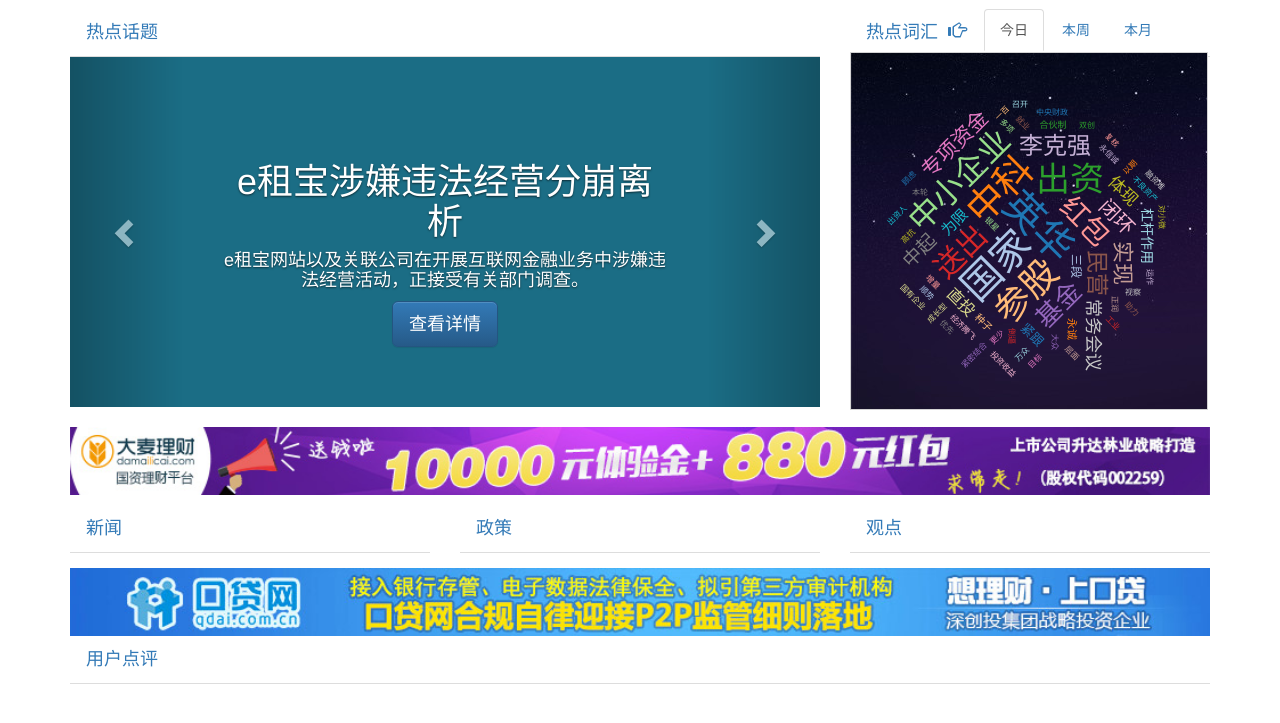
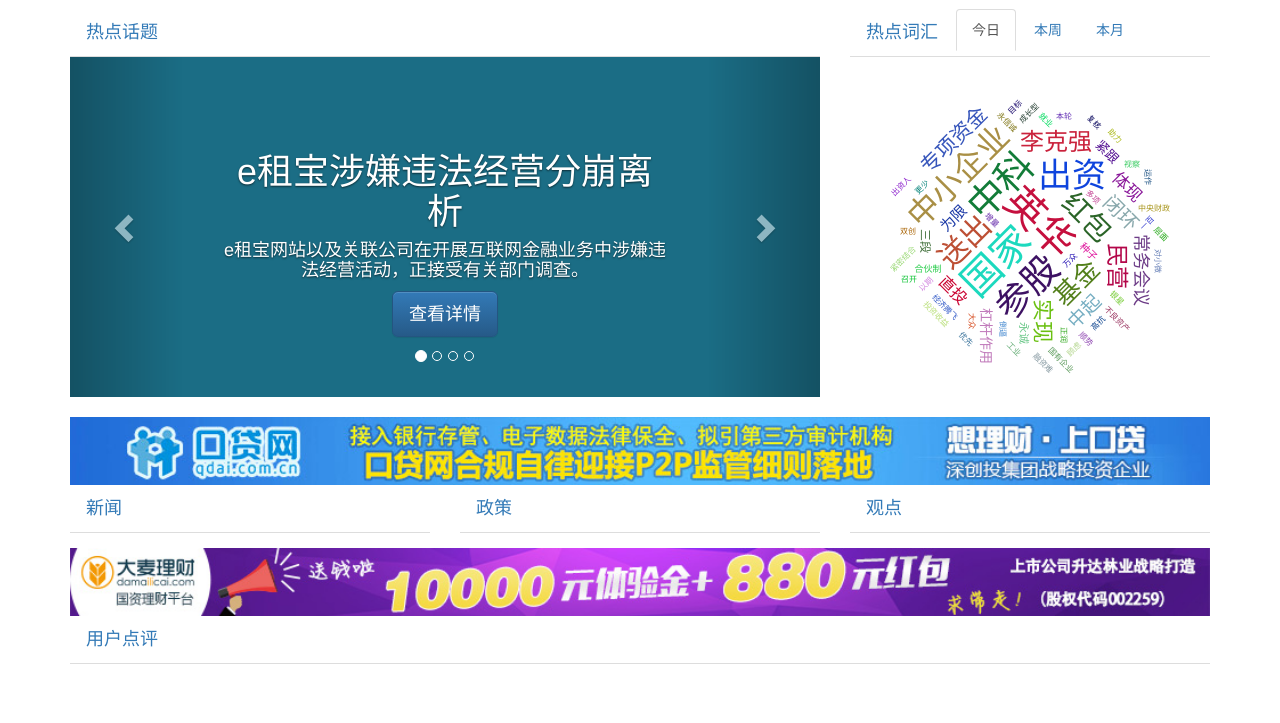
Before and after one commit to Andy0526/business_web, a Flask app: page /info in a window 1280 px wide. Shown: the part 51-774 px from the top of the page. Run offline with Flask 2, Linux system fonts and the light colour scheme; data that the repository does not hold is empty; some libraries are stand-ins or nearby versions.

Commit message:
2016.4.12 xiugai

```diff
--- a/templates/detail_info.html
+++ b/templates/detail_info.html
@@ -24,14 +24,14 @@
                                 class="glyphicon glyphicon-hand-right"></span>&nbsp&nbsp基本信息
                         </td>
 
-                        <td  id="platform_comment_title" width="50%"> <span
+                        <td   width="50%" id="platform_comment_title"> <span
                                 class="glyphicon glyphicon-hand-right"></span>&nbsp&nbsp用户评论
                         </td>
                     </tr>
                     <tr>
                         <td width="50%" >
 
-                            <table  border="0" bordercolor="cccccc" style="width: 60%;height: 400px;text-align: center;margin: 0 auto">
+                            <table  border="0" bordercolor="cccccc" style="width: 100%;height: 400px;text-align: center;margin: 0 auto">
 
                                   <tr >
                         <td width="50%" >评级</td>
--- a/templates/info.html
+++ b/templates/info.html
@@ -5,6 +5,7 @@
 {% block body %}
 
     <div class="container" style="margin-top: 60px">
+
         <!-- 第一行 -->
         <div class="row">
             <!-- 最近热点新闻 4条 -->
@@ -18,16 +19,16 @@
                 </ul>
 
                 <div id="carousel-example-generic" class="carousel slide" data-ride="carousel"
-                     style="width: 100%;height: 400px;margin-top: 0px;">
+                    >
                     <ol class="carousel-indicators">
                         <li data-target="#carousel-example-generic" data-slide-to="0" class="active"></li>
                         <li data-target="#carousel-example-generic" data-slide-to="1"></li>
                         <li data-target="#carousel-example-generic" data-slide-to="2"></li>
                         <li data-target="#carousel-example-generic" data-slide-to="3"></li>
                     </ol>
-                    <div class="carousel-inner" role="listbox">
+                    <div class="carousel-inner" role="listbox"style="width:100%; height:340px;background-color: #1b6d85">
 
-                        <div class="item active" style="width:100%; height:350px;background-color: #1b6d85">
+                        <div class="item active" style="width:100%; height:100%">
                             <div class="container">
                                 <div class="carousel-caption">
                                     <h1>e租宝涉嫌违法经营分崩离析</h1>
@@ -37,7 +38,7 @@
                             </div>
                         </div>
 
-                          <div class="item" style="width:100%; height:350px;background-color: #1b6d85">
+                          <div class="item" style="width:100%; height:100%">
                              <div class="container">
                                 <div class="carousel-caption">
                                     <h1>P2P监管办法征求意见稿发布</h1>
@@ -48,7 +49,7 @@
                             </div>
                         </div>
 
-                        <div class="item" style="width:100%; height:350px;background-color: #1b6d85">
+                        <div class="item" style="width:100%; height:100%">
                             <div class="container">
                                 <div class="carousel-caption">
                                     <h1>宜人贷上市</h1>
@@ -59,7 +60,7 @@
                             </div>
                         </div>
 
-                        <div class="item" style="width:100%; height:350px;background-color: #1b6d85">
+                        <div class="item" style="width:100%; height:100%">
                               <div class="container">
                                 <div class="carousel-caption">
                                     <h1>翼龙贷3.7亿豪夺央视标王</h1>
@@ -87,22 +88,19 @@
             </div>
 
              <div class="col-md-4">
-                <ul class="nav nav-tabs" role="tablist">
+                <ul class="nav nav-tabs " >
                     <li role="presentation">
-                        <a style="font-size: large"> 热点词汇 &nbsp;<span class="glyphicon glyphicon-hand-right"></span></a>
+                        <a style="font-size: large"> 热点词汇 </a>
                     </li>
                     <li id="hot_day" role="presentation" class="active"><a>今日</a></li>
                     <li id="hot_week" role="presentation"><a>本周</a></li>
                     <li id="hot_month" role="presentation"><a>本月</a></li>
                 </ul>
                 <div id="hot_content"
-                     style="border:solid  1px lightgrey;width:358px;height:358px;padding-right: 5px;padding-left: 5px;padding-top: 10px;margin-top: -5px;background-image: url({{ url_for("static",filename='img/bg_cy.jpg') }})">
+                     style="width:100%;height:350px;">
                 </div>
             </div>
 
-  <div class="col-md-12" style="margin-top: -30px;">
-             <img src="{{ url_for("static",filename='img/mh1.jpg') }}" style="width:100%;margin: 0 auto">
-                  </div>
 
 
            <!--  <div class="col-md-4 " style="float: left;margin-top: 0px">
@@ -160,7 +158,6 @@
                     }
                 </script>
             </div>-->
-        </div>
 
            <script src="{{ url_for("static",filename='js/d3.v3.min.js') }}"></script>
 
@@ -202,6 +199,18 @@
                 show_hot_word(month_hot_keywords);
             });
 
+            function createRandomItemStyle() {
+                var base = 225;
+    return {
+        normal: {
+            color: 'rgb(' + [
+                Math.round(Math.random() * base),
+                Math.round(Math.random() * base),
+                Math.round(Math.random() * base)
+            ].join(',') + ')'
+        }
+    };
+}
             // 显示热点词汇
             function show_hot_word(word_data) {
 
@@ -225,7 +234,7 @@
 
                     item['name'] = word['name'];
                     item['value'] = size;
-                    item['itemStyle'] = {normal: {color: color(i)}};
+                    item['itemStyle'] = createRandomItemStyle();
                     show_data.push(item);
                     // $("#hot_content").append("<span style=font-size:" + size + "px;color:"+color(i)+" !important;>" + word + "</span>&nbsp&nbsp");
                 }
@@ -256,9 +265,18 @@
 
 
 
+</div>
+
+
+
+
 
         <!-- 新闻部分 -->
         <div class="row"  style="margin-top: 10px;">
+<div class="col-md-12">
+             <img src="{{ url_for("static",filename='img/mh2.jpg') }}" style="width:100%;margin: 0 auto">
+                  </div>
+
             <div class="col-md-4" >
                 <ul class="nav nav-tabs" role="tablist">
                     <li role="presentation"><a style="font-size: large"> 新闻 &nbsp;</a></li>
@@ -288,8 +306,8 @@
 
   </div>
 
-              <div class="col-md-12" style="margin-top: 0px;">
-             <img src="{{ url_for("static",filename='img/mh2.jpg') }}" style="width:100%;margin: 0 auto">
+              <div class="col-md-12">
+             <img src="{{ url_for("static",filename='img/mh1.jpg') }}" style="width:100%;margin: 0 auto">
                   </div>
 
 
--- a/templates/yqdp.html
+++ b/templates/yqdp.html
@@ -494,7 +494,7 @@
 
 
 
-                <div class="col-md-6 " style="float: left;margin-top: 0px">
+                <div class="col-md-6">
                      <ol class="breadcrumb">
                     <li class="active">平台背景调查</li>
                 </ol>
```
